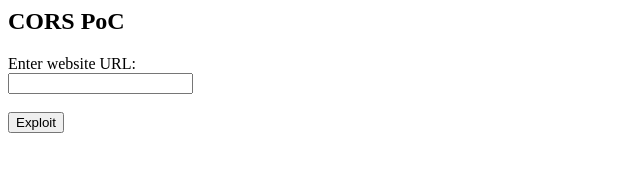
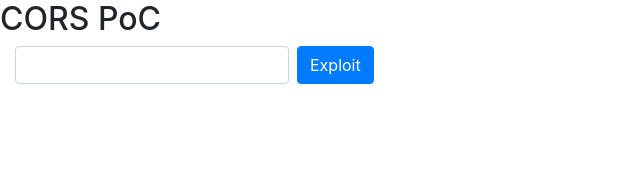
Before and after one commit to akashsebastian333/acors, a plain HTML site: page index.html in a window 1280 px wide. Shown: the whole page, without its empty margins (0-640 px from the left). Drawn offline with nearby package versions, Linux system fonts and the light colour scheme.

Commit message:
Update index.html

```diff
--- a/index.html
+++ b/index.html
@@ -1,12 +1,18 @@
 <html>
-     <head><meta name="referrer" content="no-referrer"></head>
+     <head>
+         <meta name="referrer" content="no-referrer">
+         <link rel="stylesheet" href="https://stackpath.bootstrapcdn.com/bootstrap/4.4.1/css/bootstrap.min.css" integrity="sha384-Vkoo8x4CGsO3+Hhxv8T/Q5PaXtkKtu6ug5TOeNV6gBiFeWPGFN9MuhOf23Q9Ifjh" crossorigin="anonymous">
+         <script src="https://code.jquery.com/jquery-3.4.1.slim.min.js" integrity="sha384-J6qa4849blE2+poT4WnyKhv5vZF5SrPo0iEjwBvKU7imGFAV0wwj1yYfoRSJoZ+n" crossorigin="anonymous"></script>
+         <script src="https://cdn.jsdelivr.net/npm/popper.js@1.16.0/dist/umd/popper.min.js" integrity="sha384-Q6E9RHvbIyZFJoft+2mJbHaEWldlvI9IOYy5n3zV9zzTtmI3UksdQRVvoxMfooAo" crossorigin="anonymous"></script>
+         <script src="https://stackpath.bootstrapcdn.com/bootstrap/4.4.1/js/bootstrap.min.js" integrity="sha384-wfSDF2E50Y2D1uUdj0O3uMBJnjuUD4Ih7YwaYd1iqfktj0Uod8GCExl3Og8ifwB6" crossorigin="anonymous"></script>
+     </head>
      <body>
          <h2>CORS PoC</h2>
-         <div id="demo">
-             <form>
-                 <label for="url">Enter website URL:</label><br>
-                 <input type="text" id="url" name="url"><br><br>
-                 <button type="button" onclick="cors()">Exploit</button>
+         <div id="demo" class="container-fluid">
+             <form class="form-inline">
+                 <label for="url" class="sr-only">Enter website URL:</label>
+                 <input type="text" id="url" name="url" class="form-control mb-2 mr-sm-2">
+                 <button type="button" onclick="cors()" class="btn btn-primary mb-2">Exploit</button>
              </form>
          </div>
          <script>
```
